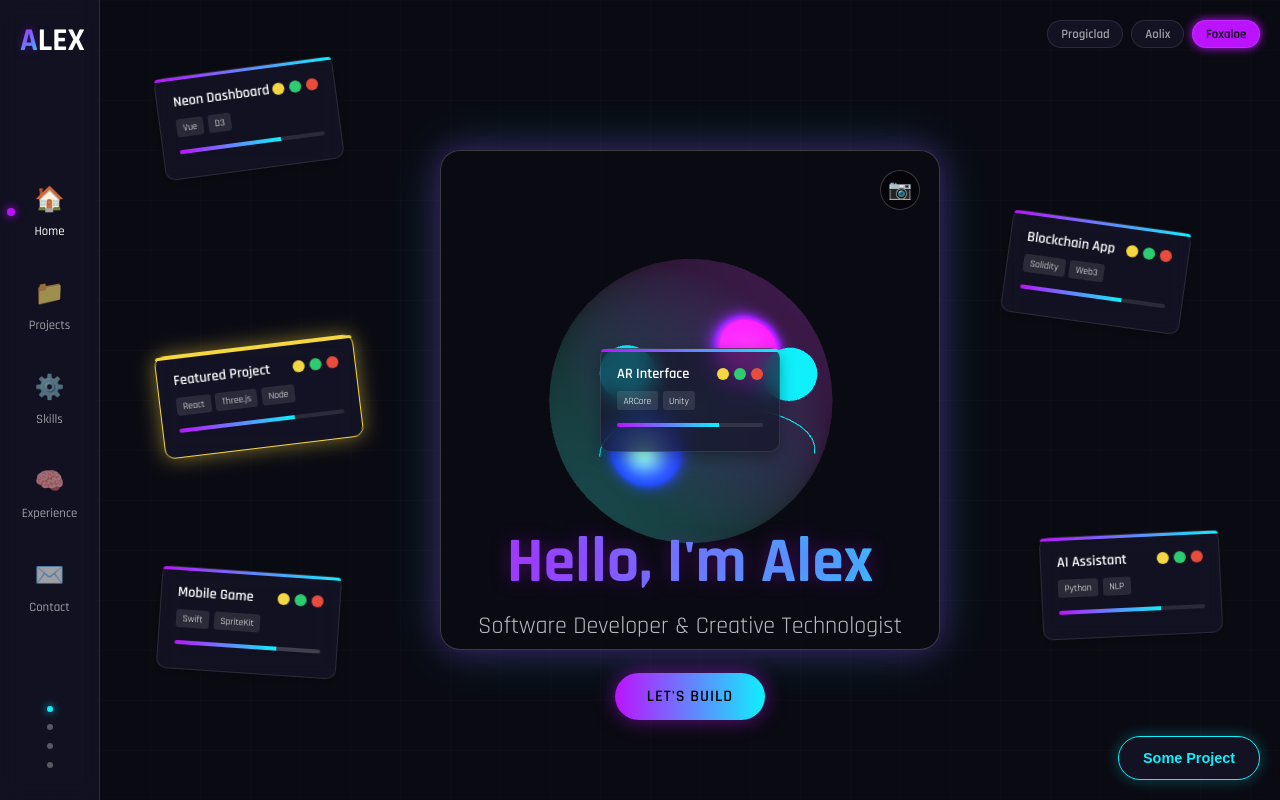
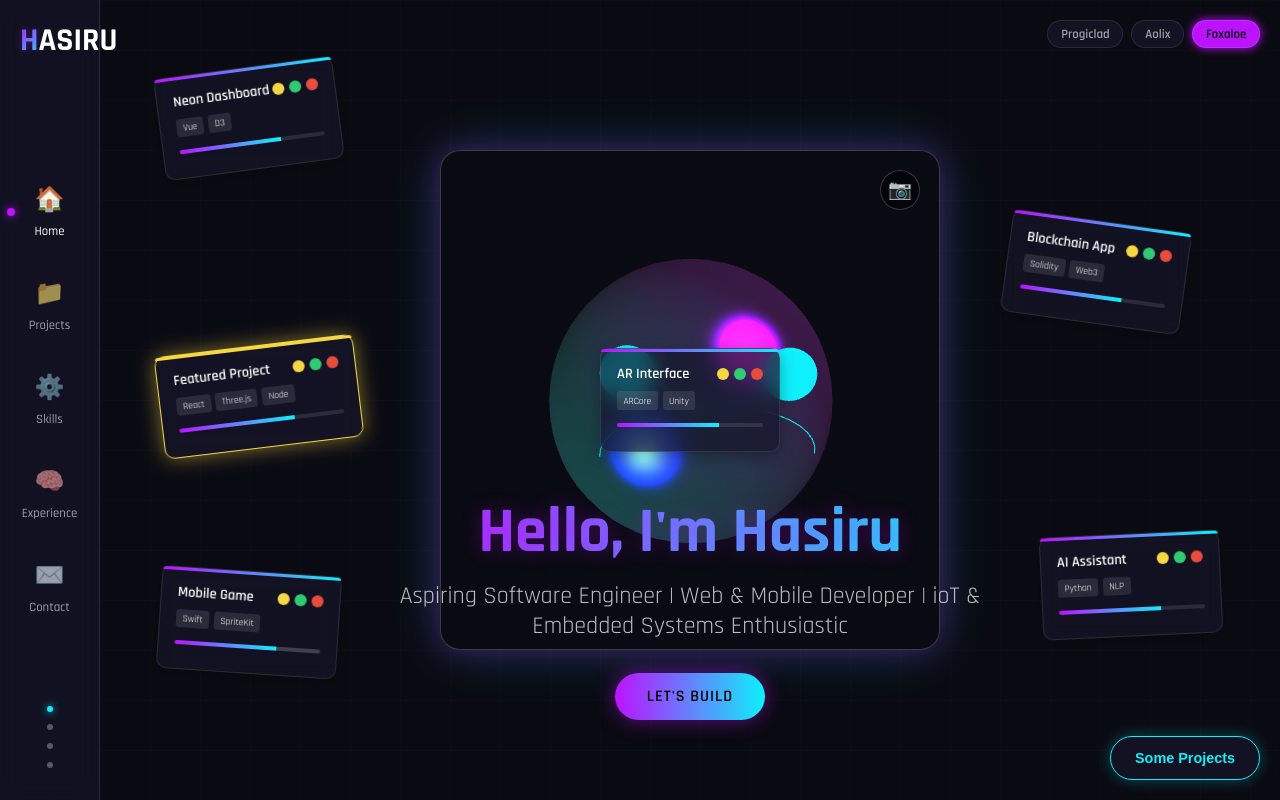
Before and after one commit to hasiruchamika/hasiruchamika.dev, a plain HTML site: page index.html in a window 1280 px wide. Drawn offline with nearby package versions, Linux system fonts and the light colour scheme; animation ran at ten frames a second.

Commit message:
Update index.html

```diff
--- a/index.html
+++ b/index.html
@@ -733,7 +733,7 @@
 <div class="blur-bg"></div>
 <div class="grid-lines"></div>
 
-<div class="logo"><span>A</span>LEX</div>
+<div class="logo"><span>H</span>ASIRU</div>
 
 <div class="container">
   <nav>
@@ -777,8 +777,8 @@
 
     <!-- Hero Text -->
     <div class="hero">
-      <h1>Hello, I'm Alex</h1>
-      <p class="tagline">Software Developer & Creative Technologist</p>
+      <h1>Hello, I'm Hasiru</h1>
+      <p class="tagline">Aspiring Software Engineer | Web & Mobile Developer | ioT & Embedded Systems Enthusiastic</p>
       <button class="btn btn-primary">Let's Build</button>
     </div>
 
@@ -907,7 +907,7 @@
 </div>
 
 <!-- Bottom Right Button -->
-<button class="feature-project">Some Project</button>
+<button class="feature-project">Some Projects</button>
 
 <script>
   // Initialize Three.js scene for 3D avatar
```
